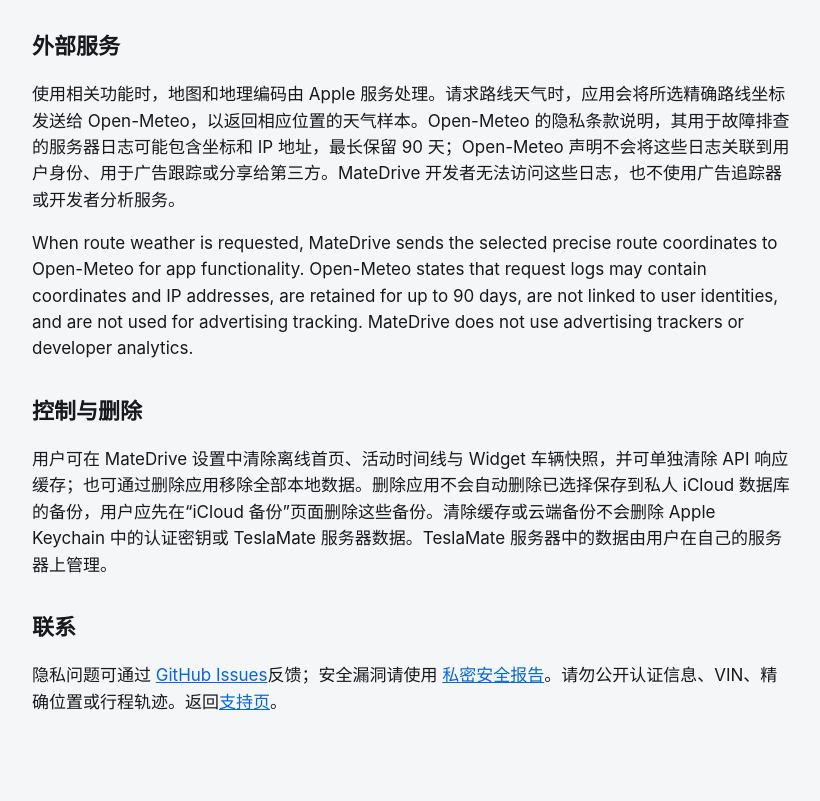
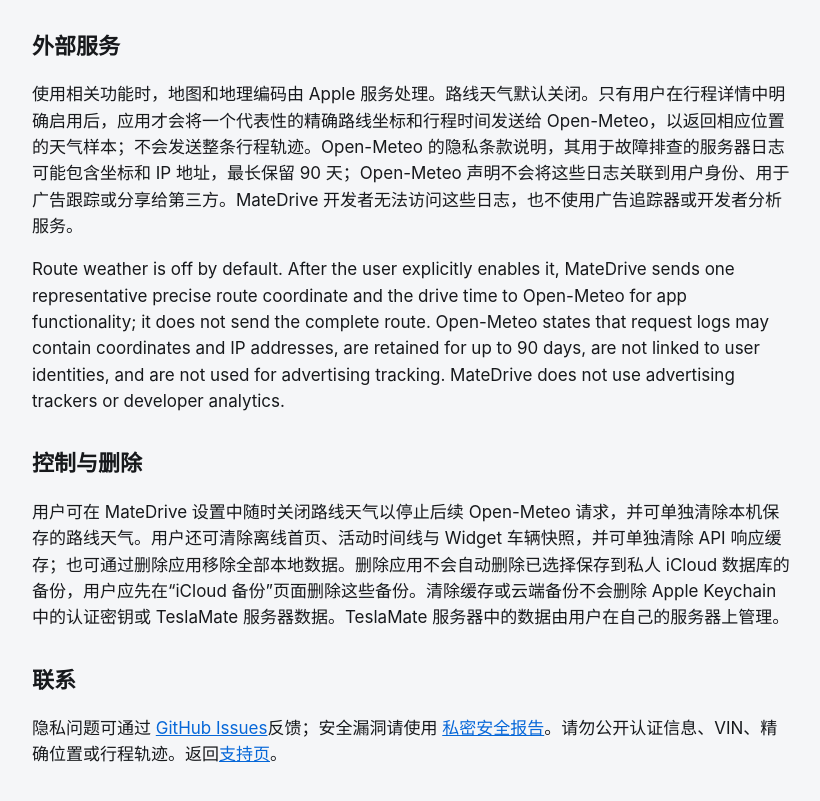
Before and after one commit to youyooo/MateDrive, a plain HTML site: page docs/support/privacy.html in a window 1280 px wide. Shown: the part 1305-2106 px from the top of the page, without its empty margins (228-1048 px from the left). Drawn offline with Linux system fonts and the light colour scheme.

Commit message:
docs: require opt-in for route weather

```diff
--- a/docs/support/privacy.html
+++ b/docs/support/privacy.html
@@ -2,15 +2,15 @@
 <html lang="zh-CN">
 <head><meta charset="utf-8"><meta name="viewport" content="width=device-width, initial-scale=1"><title>MateDrive Privacy Policy</title>
 <style>body{margin:0;font:17px/1.55 -apple-system,BlinkMacSystemFont,sans-serif;color:#17191c;background:#f5f6f8}main{max-width:760px;margin:auto;padding:48px 22px 72px}h1{font-size:36px}h2{margin-top:32px;font-size:22px}.subtle{color:#626871}a{color:#0667d8}</style></head>
-<body><main><h1>MateDrive 隐私政策</h1><p class="subtle">更新日期：2026 年 7 月 27 日</p>
+<body><main><h1>MateDrive 隐私政策</h1><p class="subtle">更新日期：2026 年 7 月 28 日</p>
 <h2>概述</h2><p>MateDrive 是用户自行配置的 TeslaMate API 只读客户端。MateDrive 开发者不运营接收车辆数据的后端服务。</p>
 <h2>应用处理的数据</h2><p>应用可能展示配置服务器提供的车辆状态、充电记录、行程路线、位置、软件版本、电池估算、手工费用和本地偏好。MateDrive 不要求或保存 Tesla 账号密码。</p>
 <h2>本地存储</h2><p>服务器设置和应用偏好保存在设备上，认证密钥保存在 Apple Keychain。按服务器和车辆隔离的 Widget 快照、离线首页快照、完整活动时间线和只读 API 响应缓存保留在应用沙盒中。相邻行程合并仅在设备上改变列表显示，依据缓存记录中的时间、坐标或地址进行判断，不会合并、修改或删除 TeslaMate 原始记录。Widget 车辆标识、活动缓存键和 API 缓存文件名使用单向哈希，不会明文保存服务器地址、车辆编号或认证头；缓存文件使用 iOS 数据保护并设有有效期或容量上限。用户可在设置的“隐私与本地数据”中查看并清除这些缓存。</p>
 <h2>可选 iCloud 备份</h2><p>用户明确开启后，MateDrive 可将本地数据库和非敏感应用设置保存到用户自己的 iCloud 私人数据库，并最多保留最近三份成功备份。备份可能包含车辆状态、充电、行程、路线、位置标签、费用规则和电池分析等本地记录。服务器密码、令牌、API 密钥及其他 Apple Keychain 内容不会上传，也不会从备份恢复。用户可随时关闭自动备份、删除单份或全部云端备份。恢复前应用会先创建本地安全快照，并在失败时自动回滚。</p>
 <p lang="en">Optional iCloud backup is opt-in and stores the local database plus non-secret settings in the user's private CloudKit database. Keychain passwords, tokens, and API keys are excluded. MateDrive keeps at most the three newest successful backups and lets the user delete one or all backups.</p>
 <h2>分享图片</h2><p>单次行程、周期回顾、电池报告、成就卡片和多行程路程报告图片完全在设备上生成，MateDrive 不会将图片上传到开发者服务器。路程报告不使用自定义路程名，并默认隐藏精确日期、起点和终点、路线轮廓与费用；周期回顾默认隐藏精确活动日期和充电、停车费用；电池报告默认隐藏精确记录日期和开始记录时里程，并明确区分整车寿命健康度与 TeslaMate 记录期保持率；成就卡片默认隐藏解锁日期、地点名称和进度细节，且不会包含原始坐标或关联行程编号。用户主动启用可选字段时，应用会在分享前显示隐私提醒。图片只有在用户调用 iOS 系统分享功能后，才会交给用户选择的目标应用或服务。</p>
-<h2>外部服务</h2><p>使用相关功能时，地图和地理编码由 Apple 服务处理。请求路线天气时，应用会将所选精确路线坐标发送给 Open-Meteo，以返回相应位置的天气样本。Open-Meteo 的隐私条款说明，其用于故障排查的服务器日志可能包含坐标和 IP 地址，最长保留 90 天；Open-Meteo 声明不会将这些日志关联到用户身份、用于广告跟踪或分享给第三方。MateDrive 开发者无法访问这些日志，也不使用广告追踪器或开发者分析服务。</p>
-<p lang="en">When route weather is requested, MateDrive sends the selected precise route coordinates to Open-Meteo for app functionality. Open-Meteo states that request logs may contain coordinates and IP addresses, are retained for up to 90 days, are not linked to user identities, and are not used for advertising tracking. MateDrive does not use advertising trackers or developer analytics.</p>
-<h2>控制与删除</h2><p>用户可在 MateDrive 设置中清除离线首页、活动时间线与 Widget 车辆快照，并可单独清除 API 响应缓存；也可通过删除应用移除全部本地数据。删除应用不会自动删除已选择保存到私人 iCloud 数据库的备份，用户应先在“iCloud 备份”页面删除这些备份。清除缓存或云端备份不会删除 Apple Keychain 中的认证密钥或 TeslaMate 服务器数据。TeslaMate 服务器中的数据由用户在自己的服务器上管理。</p>
+<h2>外部服务</h2><p>使用相关功能时，地图和地理编码由 Apple 服务处理。路线天气默认关闭。只有用户在行程详情中明确启用后，应用才会将一个代表性的精确路线坐标和行程时间发送给 Open-Meteo，以返回相应位置的天气样本；不会发送整条行程轨迹。Open-Meteo 的隐私条款说明，其用于故障排查的服务器日志可能包含坐标和 IP 地址，最长保留 90 天；Open-Meteo 声明不会将这些日志关联到用户身份、用于广告跟踪或分享给第三方。MateDrive 开发者无法访问这些日志，也不使用广告追踪器或开发者分析服务。</p>
+<p lang="en">Route weather is off by default. After the user explicitly enables it, MateDrive sends one representative precise route coordinate and the drive time to Open-Meteo for app functionality; it does not send the complete route. Open-Meteo states that request logs may contain coordinates and IP addresses, are retained for up to 90 days, are not linked to user identities, and are not used for advertising tracking. MateDrive does not use advertising trackers or developer analytics.</p>
+<h2>控制与删除</h2><p>用户可在 MateDrive 设置中随时关闭路线天气以停止后续 Open-Meteo 请求，并可单独清除本机保存的路线天气。用户还可清除离线首页、活动时间线与 Widget 车辆快照，并可单独清除 API 响应缓存；也可通过删除应用移除全部本地数据。删除应用不会自动删除已选择保存到私人 iCloud 数据库的备份，用户应先在“iCloud 备份”页面删除这些备份。清除缓存或云端备份不会删除 Apple Keychain 中的认证密钥或 TeslaMate 服务器数据。TeslaMate 服务器中的数据由用户在自己的服务器上管理。</p>
 <h2>联系</h2><p>隐私问题可通过 <a href="https://github.com/youyooo/MateDrive/issues">GitHub Issues</a>反馈；安全漏洞请使用 <a href="https://github.com/youyooo/MateDrive/security/advisories/new">私密安全报告</a>。请勿公开认证信息、VIN、精确位置或行程轨迹。返回<a href="index.html">支持页</a>。</p>
 </main></body></html>
```
